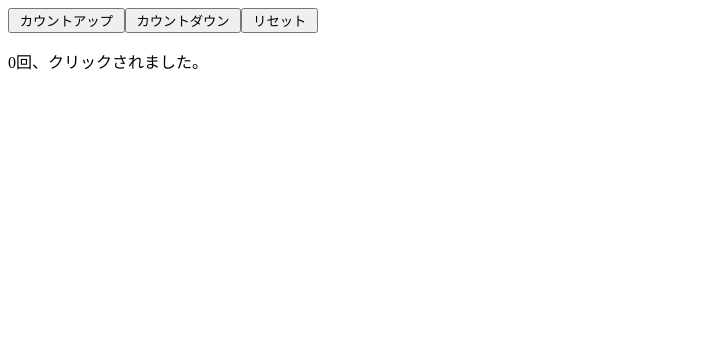
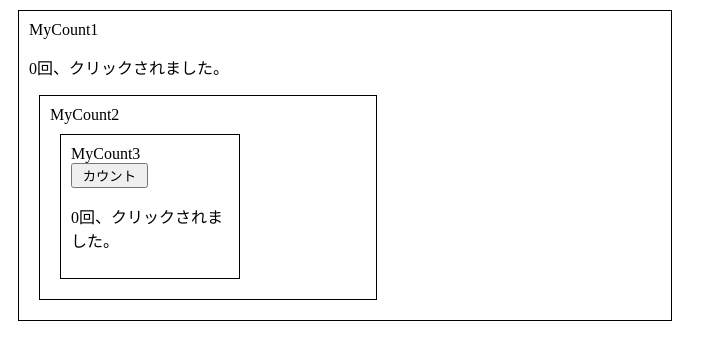
Before and after one commit to nekketsu2010/quick-react, a React (Create React App) app: page / in a window 1280 px wide. Shown: the top 360 px of the page, without its empty margins (0-727 px from the left). Built offline with nearby package versions, Linux system fonts and the light colour scheme.

Commit message:
feature: useContextで、子孫コンポーネントから親コンポーネントのStateを更新＆参照することができた。

```diff
--- a/src/App.js
+++ b/src/App.js
@@ -1,11 +1,10 @@
 import './App.css';
-import MyReducerEx from './MyReducerEx';
-
+import MyCount1 from './MyCount1';
 
 export default function App() {
   return (
     <>
-    <MyReducerEx />
+    <MyCount1 />
     </>
   );
 }
--- /dev/null
+++ b/src/MyCount1.js
@@ -0,0 +1,23 @@
+import { createContext, useState } from "react";
+import './App.css';
+import MyCount2 from './MyCount2';
+
+// a. Contextオブジェクトを準備
+export const MyAppContext = createContext();
+
+export default function MyCount1() {
+    // c. コンテキストとして渡すべき値を準備
+    const [count, setCount] = useState(0);
+    const c = { count, setCount };
+
+    return (
+        // b. コンテキストに値を引き渡す
+        <MyAppContext.Provider value={c}>
+            <div className="border">
+                MyCount1
+                <p>{count}回、クリックされました。</p>
+                <MyCount2 />
+            </div>
+        </MyAppContext.Provider>
+    )
+}
--- /dev/null
+++ b/src/MyCount2.js
@@ -0,0 +1,10 @@
+import MyCount3 from './MyCount3';
+
+export default function MyCount2() {
+    return (
+        <div className='border'>
+            MyCount2
+            <MyCount3 />
+        </div>
+    )
+}
--- /dev/null
+++ b/src/MyCount3.js
@@ -0,0 +1,17 @@
+import { useContext } from "react";
+import { MyAppContext } from "./MyCount1";
+
+export default function MyCount3() {
+    // a. コンテキスト値を取得
+    const { count, setCount } = useContext(MyAppContext);
+    return (
+        <div className="border">
+            MyCount3
+            <div>
+                {/* b. コンテキスト値を更新＆参照 */}
+                <input type="button" value=" カウント " onClick={ () => setCount(count + 1) } />
+                <p>{count}回、クリックされました。</p>
+            </div>
+        </div>
+    )
+}
```
